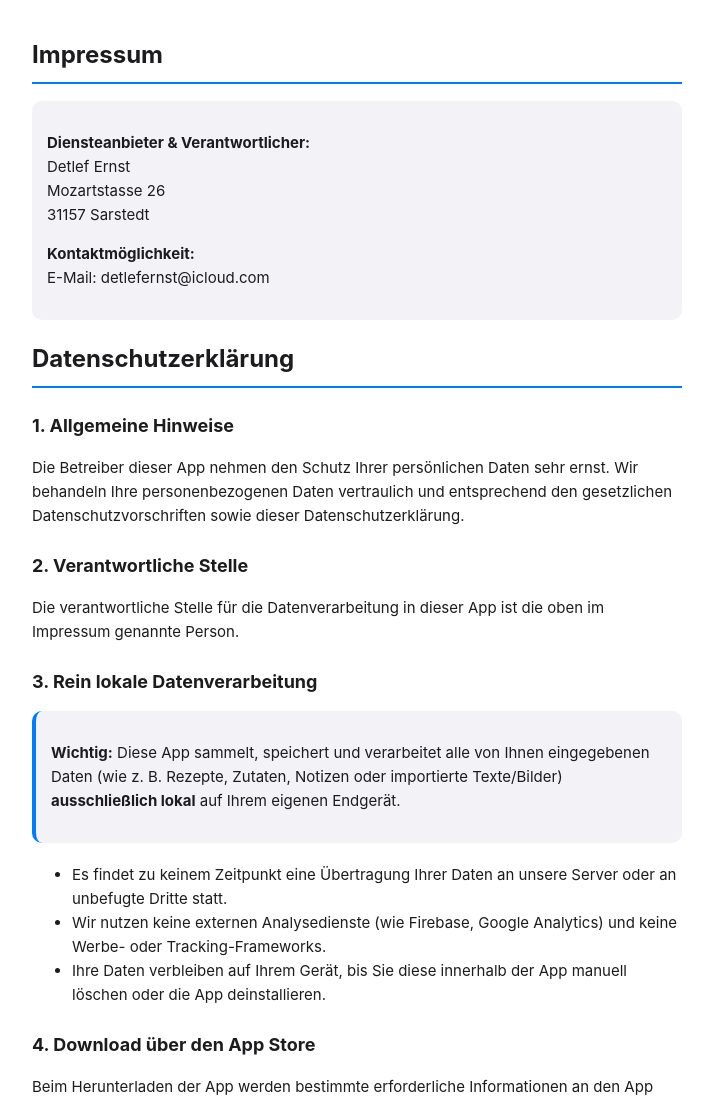
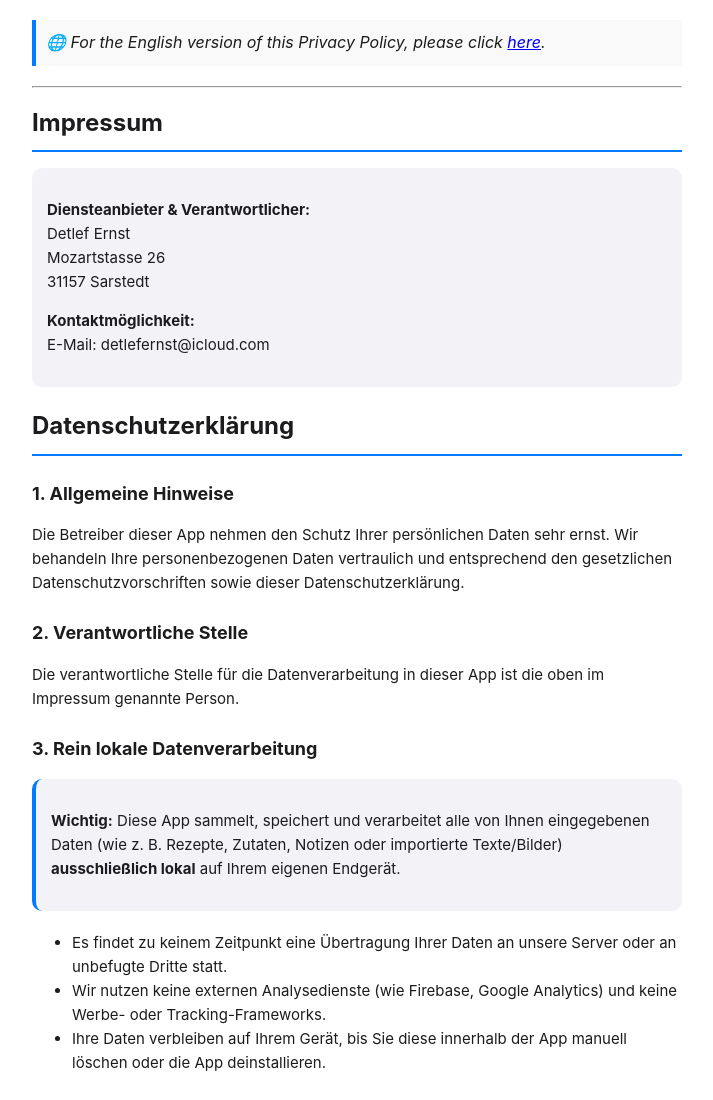
Before and after one commit to detlefernst/detlefernst.github.io, a plain HTML site: page index.html in a window 1280 px wide. Shown: the top 1100 px of the page, without its empty margins (283-996 px from the left). Drawn offline with Linux system fonts and the light colour scheme.

Commit message:
Update index.html

```diff
--- a/index.html
+++ b/index.html
@@ -35,7 +35,11 @@
     </style>
 </head>
 <body>
-
+<div style="font-style: italic; margin-bottom: 20px; padding: 10px; background-color: #f9f9f9; border-left: 4px solid #007aff;">
+    🌐 For the English version of this Privacy Policy, please click
+    <a href="privacy_en.html">here</a>.
+</div>
+<hr>
     <h1>Impressum</h1>
     <div class="box">
         <p><strong>Diensteanbieter & Verantwortlicher:</strong><br>
```
